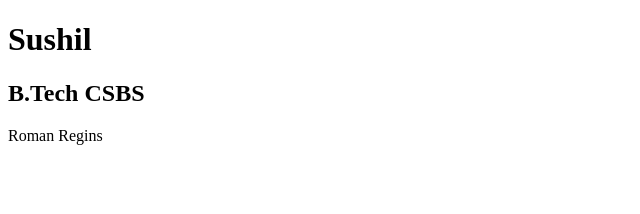
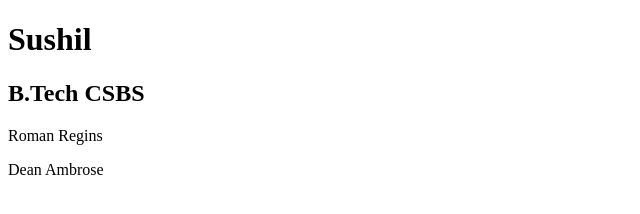
Before and after one commit to sushiludaya2004/git-trial, a plain HTML site: page index.html in a window 1280 px wide. Shown: the whole page, without its empty margins (0-640 px from the left). Drawn offline with Linux system fonts and the light colour scheme.

Commit message:
feat : added dean ambrose

```diff
--- a/index.html
+++ b/index.html
@@ -9,5 +9,6 @@
     <h1>Sushil</h1>
     <h2>B.Tech CSBS</h2>
     <p>Roman Regins</p>
+    <p>Dean Ambrose</p>
 </body>
 </html>
```
